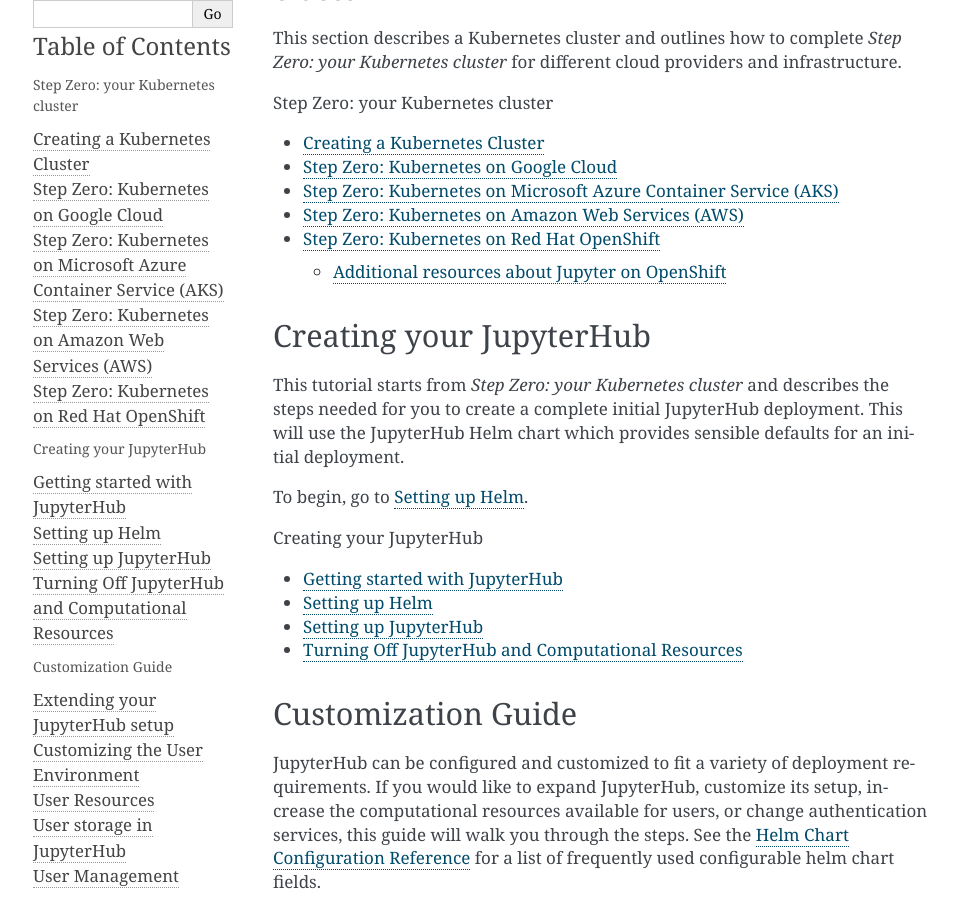
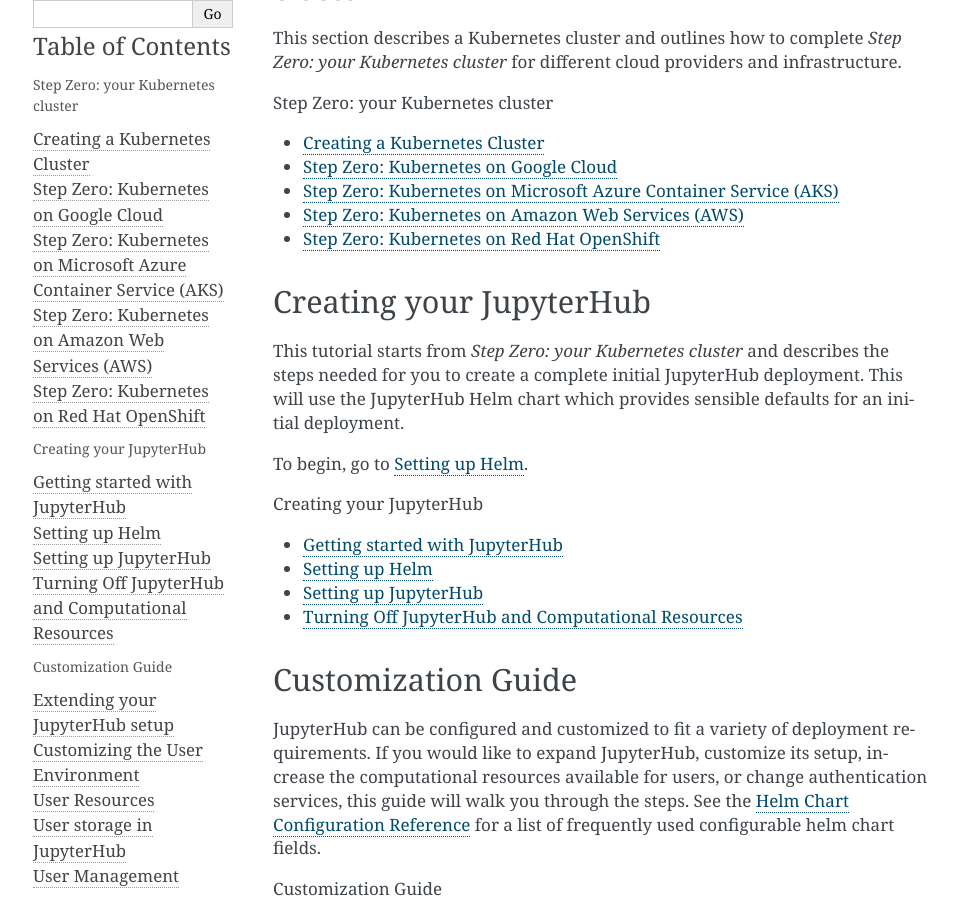
Before and after one commit to jupyterhub/zero-to-jupyterhub-k8s, a Sphinx documentation site: the page built from doc/source/index.rst, in a window 1280 px wide and 900 px high, scrolled down 503 px. Shown: the whole window, without its empty margins (147-1105 px from the left). Built offline with Sphinx 7.4.7, drawn with Linux system fonts in a browser that asks for light colours; some of the changed lines change nothing that is shown.

Commit message:
edit indentation

```diff
--- a/doc/source/index.rst
+++ b/doc/source/index.rst
@@ -26,7 +26,7 @@
 different cloud providers and infrastructure.
 
 .. toctree::
-   :maxdepth: 2
+   :titlesonly:
    :caption: Step Zero: your Kubernetes cluster
 
    create-k8s-cluster
--- a/doc/source/redhat/step-zero-openshift.rst
+++ b/doc/source/redhat/step-zero-openshift.rst
@@ -10,8 +10,6 @@
 to a running JupyterHub cluster.
 
 From the `README <https://github.com/jupyter-on-openshift/jupyterhub-quickstart/blob/master/README.md>`_:
-
-::
 
 	This repository aims to provide a much easier way of deploying JupyterHub
 	to OpenShift which makes better use of OpenShift specific features,
```
